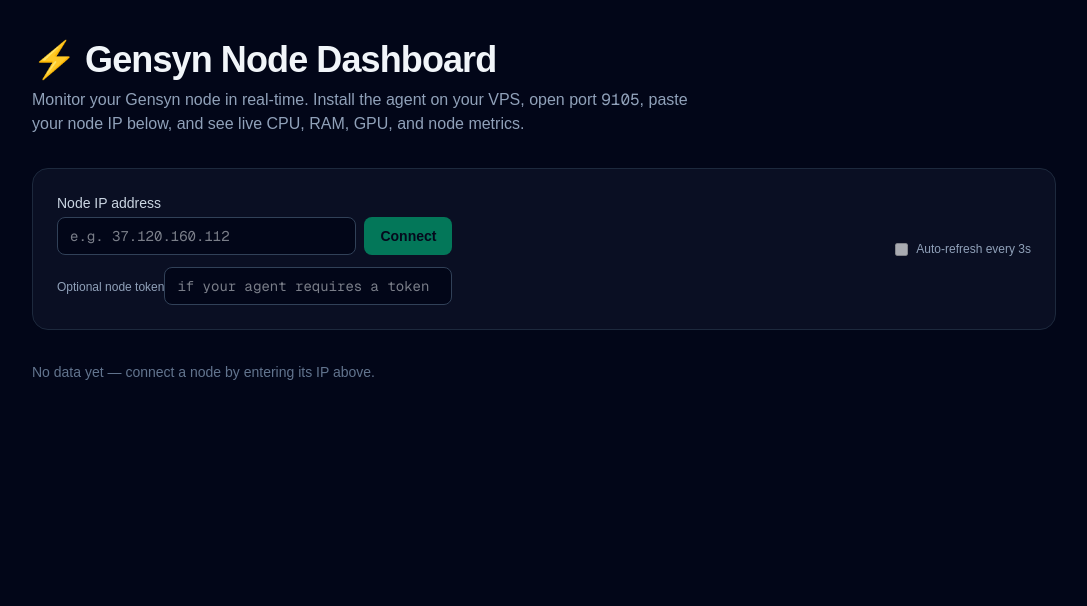
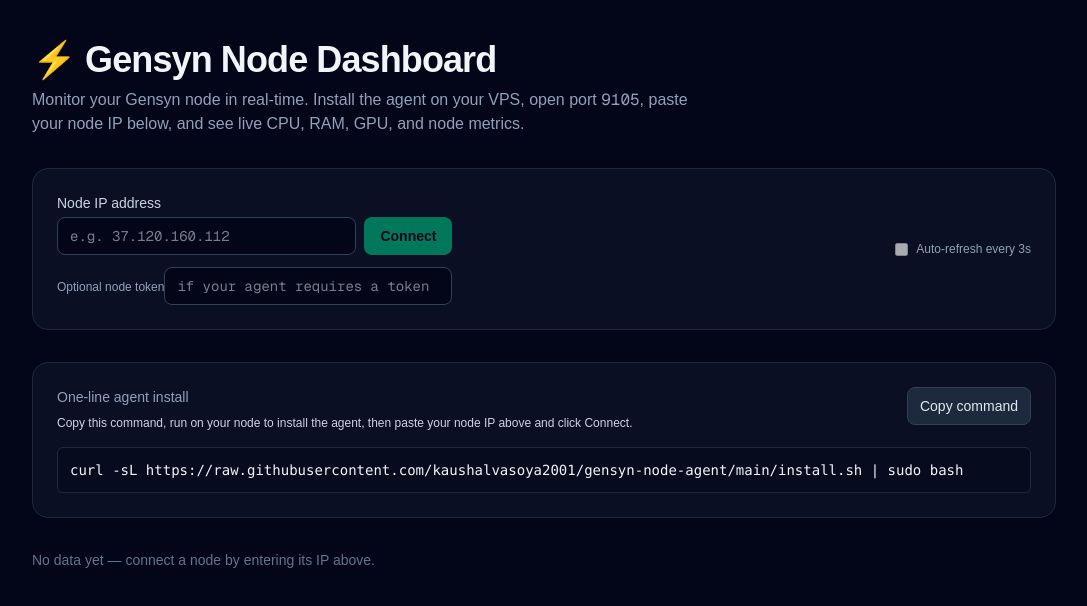
Before and after one commit to kaushalvasoya/gensyn-dashboard, a Next.js app: page / in a window 1280 px wide. Shown: the top 606 px of the page, without its empty margins (96-1183 px from the left). Built offline with nearby package versions, Linux system fonts and the light colour scheme.

Commit message:
Update UI: remove raw JSON + add one-line installer card

```diff
--- a/app/page.tsx
+++ b/app/page.tsx
@@ -18,11 +18,13 @@
     available: boolean;
     gpus?: GpuInfo[];
   };
+  // optional detailed merged object
+  detailed?: any;
 };
 
 export default function Home() {
   const [ip, setIp] = useState("");
-  const [token, setToken] = useState(""); // optional node token
+  const [token, setToken] = useState("");
   const [data, setData] = useState<MetricsResponse | null>(null);
   const [detailed, setDetailed] = useState<any | null>(null);
   const [examplesHistory, setExamplesHistory] = useState<number[]>([]);
@@ -31,7 +33,10 @@
   const [loading, setLoading] = useState(false);
   const [autoRefresh, setAutoRefresh] = useState(false);
 
-  // Basic metrics fetch (existing)
+  // copy state
+  const [copied, setCopied] = useState(false);
+  const copyTimeoutRef = useRef<number | null>(null);
+
   async function fetchMetrics(auto = false) {
     if (!ip) return;
 
@@ -68,7 +73,6 @@
     }
   }
 
-  // New: detailed metrics via Vercel proxy -> /api/node-detailed
   async function fetchDetailed(auto = false) {
     if (!ip) return;
     try {
@@ -83,7 +87,6 @@
       const info = json.data;
       setDetailed(info);
 
-      // append latest examples/s to history
       const latest = info.examples_s_latest ?? null;
       setExamplesHistory((prev) => {
         const next = latest !== null ? [...prev, Number(latest)] : [...prev];
@@ -93,7 +96,6 @@
     } catch (e) {
       console.error("Detailed fetch error", e);
       if (!auto) {
-        // do not overwrite main error, but show small message
         setError((prev) => prev || "⚠️ Detailed metrics unavailable");
       }
     }
@@ -101,7 +103,6 @@
 
   useEffect(() => {
     if (!autoRefresh || !ip) return;
-    // fetch immediately then poll
     fetchMetrics(true);
     fetchDetailed(true);
     const id = setInterval(() => {
@@ -119,7 +120,6 @@
     return `${h}h ${m}m ${s}s`;
   }
 
-  // tiny sparkline component (no external libs)
   function Sparkline({ data }: { data: number[] }) {
     if (!data || data.length === 0) {
       return <div className="text-xs text-slate-400">no data</div>;
@@ -141,12 +141,46 @@
     );
   }
 
-  // Connect handler that fetches both sets once
   async function handleConnect() {
     setError("");
     await fetchMetrics(false);
     await fetchDetailed(false);
+
+    // clear install copy UI state after successful connect
+    // we hide the command card because `data` will be set
   }
+
+  function installCommandForIp(ipValue: string) {
+    // Simple, copyable one-liner. Installer does not require IP but we include env so users can see the node IP in the command if desired.
+    // Use sudo to cover common VPS setups.
+    const installer = "https://raw.githubusercontent.com/kaushalvasoya2001/gensyn-node-agent/main/install.sh";
+    if (ipValue) {
+      return `NODE_IP=${ipValue} curl -sL ${installer} | sudo bash`;
+    }
+    return `curl -sL ${installer} | sudo bash`;
+  }
+
+  async function handleCopyCommand() {
+    const cmd = installCommandForIp(ip);
+    try {
+      await navigator.clipboard.writeText(cmd);
+      setCopied(true);
+      if (copyTimeoutRef.current) {
+        window.clearTimeout(copyTimeoutRef.current);
+      }
+      copyTimeoutRef.current = window.setTimeout(() => {
+        setCopied(false);
+      }, 2200);
+    } catch (e) {
+      console.error("copy failed", e);
+    }
+  }
+
+  useEffect(() => {
+    return () => {
+      if (copyTimeoutRef.current) window.clearTimeout(copyTimeoutRef.current);
+    };
+  }, []);
 
   return (
     <main className="min-h-screen bg-slate-950 text-slate-100 flex justify-center px-4 py-10">
@@ -161,9 +195,6 @@
             node IP below, and see live CPU, RAM, GPU, and node metrics.
           </p>
         </header>
-
-        {/* Success banner (optional) */}
-        {/* You can insert the banner component here if desired */}
 
         {/* Connect Card */}
         <section className="bg-slate-900/60 border border-slate-800 rounded-2xl p-5 md:p-6 flex flex-col md:flex-row gap-4 items-start md:items-center justify-between">
@@ -187,7 +218,6 @@
               </button>
             </div>
 
-            {/* optional token input */}
             <div className="mt-2">
               <label className="text-xs text-slate-400">Optional node token</label>
               <input
@@ -220,6 +250,33 @@
             </label>
           </div>
         </section>
+
+        {/* One-line installer card: only show when there is no connected data yet */}
+        {!data && (
+          <section className="bg-slate-900/60 border border-slate-800 rounded-2xl p-5 md:p-6">
+            <div className="flex items-start justify-between gap-4">
+              <div>
+                <p className="text-sm text-slate-400">One-line agent install</p>
+                <p className="mt-2 text-xs text-slate-300 max-w-2xl">
+                  Copy this command, run on your node to install the agent, then paste your node IP above and click Connect.
+                </p>
+              </div>
+
+              <div className="ml-4">
+                <button
+                  onClick={handleCopyCommand}
+                  className="inline-flex items-center gap-2 px-3 py-2 rounded-lg bg-slate-800 border border-slate-700 text-sm text-slate-200 hover:bg-slate-700"
+                >
+                  {copied ? "Copied!" : "Copy command"}
+                </button>
+              </div>
+            </div>
+
+            <div className="mt-4 bg-slate-950/40 border border-slate-800 rounded-md p-3 font-mono text-sm break-words">
+              <code>{installCommandForIp(ip)}</code>
+            </div>
+          </section>
+        )}
 
         {/* Metrics */}
         {data && (
@@ -254,34 +311,42 @@
               </div>
             </div>
 
-            {/* Detailed cards: Round, Examples/s, Pass Rate */}
+            {/* Detailed cards: Current Round, Examples/s, Pass Rate */}
             <div className="grid grid-cols-1 md:grid-cols-3 gap-4">
-              {/* Current Round */}
-              <div className="bg-slate-900/70 border border-slate-800 rounded-2xl p-4">
-                <p className="text-xs uppercase tracking-wide text-slate-400">Current Round</p>
-                <p className="text-base font-semibold">{detailed?.current_round ?? "—"}</p>
-                <p className="text-xs text-slate-500">Last start: {detailed?.latest_start_round ?? "—"}</p>
+              {/* CURRENT ROUND */}
+              <div className="bg-slate-900/70 border border-slate-800 rounded-2xl p-4 space-y-1">
+                <p className="text-xs uppercase tracking-wide text-slate-400">
+                  CURRENT ROUND
+                </p>
+
+                <p className="text-2xl font-bold text-emerald-400">
+                  {data?.detailed?.current_round ?? "—"}
+                </p>
+
+                <p className="text-xs text-slate-500">
+                  Last start: {data?.detailed?.latest_start_round ?? "—"}
+                </p>
               </div>
 
               {/* Examples / s */}
               <div className="bg-slate-900/70 border border-slate-800 rounded-2xl p-4">
-                <p className="text-xs uppercase tracking-wide text-slate-400">Examples / s</p>
+                <p className="text-xs uppercase tracking-wide text-slate-400">EXAMPLES / S</p>
                 <p className="text-base font-semibold">
-                  {detailed?.examples_s_latest !== undefined && detailed?.examples_s_latest !== null
-                    ? Number(detailed.examples_s_latest).toFixed(2)
+                  {data?.detailed?.examples_s_latest !== undefined && data?.detailed?.examples_s_latest !== null
+                    ? Number(data.detailed.examples_s_latest).toFixed(2)
                     : "—"}
                 </p>
-                <p className="text-xs text-slate-500">avg: {detailed?.examples_s_avg ? Number(detailed.examples_s_avg).toFixed(2) : "—"}</p>
+                <p className="text-xs text-slate-500">avg: {data?.detailed?.examples_s_avg ? Number(data.detailed.examples_s_avg).toFixed(2) : "—"}</p>
                 <div className="mt-2"><Sparkline data={examplesHistory} /></div>
               </div>
 
               {/* Pass Rate */}
               <div className="bg-slate-900/70 border border-slate-800 rounded-2xl p-4">
-                <p className="text-xs uppercase tracking-wide text-slate-400">Pass Rate</p>
-                {detailed ? (
+                <p className="text-xs uppercase tracking-wide text-slate-400">PASS RATE</p>
+                {data?.detailed ? (
                   (() => {
-                    const ok = Number(detailed.proofs_ok ?? 0);
-                    const fail = Number(detailed.proofs_fail ?? 0);
+                    const ok = Number(data.detailed.proofs_ok ?? 0);
+                    const fail = Number(data.detailed.proofs_fail ?? 0);
                     const total = ok + fail;
                     const rate = total > 0 ? ((ok / total) * 100).toFixed(1) + "%" : "—";
                     return <p className="text-base font-semibold">{rate}</p>;
@@ -289,7 +354,7 @@
                 ) : (
                   <p className="text-base font-semibold">—</p>
                 )}
-                <p className="text-xs text-slate-500">OK: {detailed?.proofs_ok ?? 0} • Fail: {detailed?.proofs_fail ?? 0}</p>
+                <p className="text-xs text-slate-500">OK: {data?.detailed?.proofs_ok ?? 0} • Fail: {data?.detailed?.proofs_fail ?? 0}</p>
               </div>
             </div>
 
@@ -334,16 +399,6 @@
                 </p>
               )}
             </div>
-
-            {/* Raw JSON */}
-            <div className="bg-slate-950 border border-slate-900 rounded-2xl p-4">
-              <p className="text-xs text-slate-400 mb-2">
-                Raw metrics (debug view)
-              </p>
-              <pre className="text-xs md:text-sm text-emerald-300 overflow-x-auto">
-                {JSON.stringify({ ...data, detailed }, null, 2)}
-              </pre>
-            </div>
           </section>
         )}
 
```
